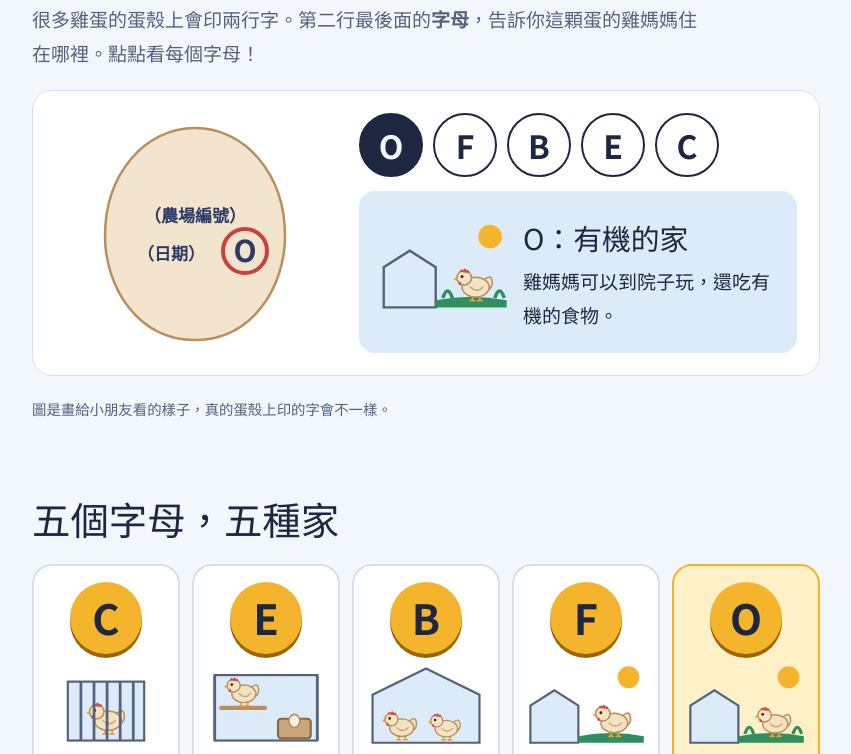
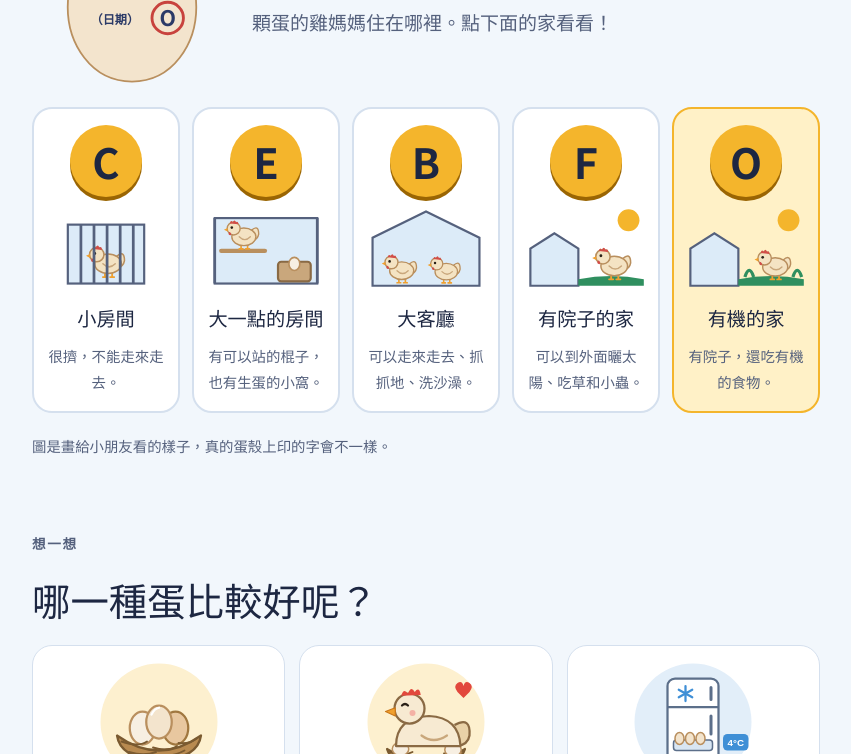
Before and after one commit to chenshanshan3030-hash/egg-school, a plain HTML site: page farming.html in a window 1280 px wide. Shown: the part 677-1431 px from the top of the page, without its empty margins (214-1065 px from the left). Drawn offline with Linux system fonts and the light colour scheme; a web font is replaced by a local one.

Commit message:
Merge duplicate letter sections on 飼養方式
- one section: eggshell with circled letter plus the five clickable home cards
- drop the separate letter buttons/meaning panel and the repeated 小補充
- trim the quiz to four questions

Co-Authored-By: Claude Opus 5.5 <noreply@anthropic.com>

```diff
--- a/farming.html
+++ b/farming.html
@@ -10,7 +10,7 @@
 <link rel="stylesheet" href="https://fonts.googleapis.com/css2?family=Iansui&family=Noto+Sans+TC:wght@400;500;700&display=swap">
 <link rel="stylesheet" href="assets/style.css?v=2">
 <style>
-/* Letters are the star of this page: big yolk badges, a clickable eggshell, and one card per letter. */
+/* Letters are the star of this page: one eggshell plus one clickable card per letter. */
 .homes { display: grid; grid-template-columns: repeat(5, 1fr); gap: 12px; }
 .home {
   background: var(--surface); border: 2px solid var(--line); border-radius: 20px;
@@ -35,24 +35,14 @@
 .grass { fill: var(--leaf); }
 .sun { fill: var(--yolk); }
 
-.decoder { display: grid; grid-template-columns: 280px 1fr; gap: 24px; align-items: center; }
-.decoder > svg { width: 100%; max-width: 280px; justify-self: center; }
+.egg-intro { display: grid; grid-template-columns: 200px 1fr; gap: 20px; align-items: center; }
+.egg-intro svg { width: 100%; max-width: 200px; justify-self: center; }
 .shell-fill { fill: var(--shell); stroke: var(--shell-line); stroke-width: 2.5; }
 .ink-print { fill: #2b3a67; font-family: var(--body); font-weight: 700; }
 .ring { fill: none; stroke: var(--berry); stroke-width: 4; }
-.letters { display: flex; gap: 10px; flex-wrap: wrap; }
-.letters .btn {
-  width: 64px; height: 64px; padding: 0; border-radius: 50%;
-  font-size: 2rem; line-height: 1;
-}
-.meaning { display: grid; grid-template-columns: 130px 1fr; gap: 14px; align-items: center; min-height: 8.5em; }
-.meaning svg { width: 100%; height: auto; }
-.meaning b { font-family: var(--display); font-weight: 400; font-size: 1.8rem; }
 @media (max-width: 640px) {
-  .decoder { grid-template-columns: 1fr; }
-  .decoder > svg { max-width: 220px; }
-  .meaning { grid-template-columns: 1fr; text-align: center; }
-  .meaning svg { max-width: 150px; justify-self: center; }
+  .egg-intro { grid-template-columns: 1fr; text-align: center; }
+  .egg-intro svg { max-width: 170px; }
 }
 .three { display: grid; grid-template-columns: repeat(3, 1fr); gap: 14px; }
 .verdict { font-family: var(--display); font-size: 1.5rem; color: var(--yolk-deep); }
@@ -84,7 +74,7 @@ details.grownup .table-wrap td:last-child, details.grownup .table-wrap th:last-c
       <p class="eyebrow">雞媽媽的家</p>
       <h1>雞媽媽住在哪裡？</h1>
       <p class="answer">看蛋殼上的字母就知道！</p>
-      <p class="lede">有的雞媽媽住在小小的籠子裡，有的可以在大房子裡走來走去，有的還可以到院子曬太陽。蛋殼上印的<b>字母</b>，會告訴你雞媽媽住在哪一種家。</p>
+      <p class="lede">有的雞媽媽住在小小的籠子裡，有的可以在大房子裡走來走去，有的還可以到院子曬太陽。</p>
     </div>
     <img class="pic-lg" src="assets/img/farm.svg" alt="紅色的雞舍和草地上的雞">
   </header>
@@ -104,39 +94,17 @@ details.grownup .table-wrap td:last-child, details.grownup .table-wrap th:last-c
   </svg>
 
   <section aria-labelledby="letters-title" id="letters">
-    <p class="eyebrow">重點來了</p>
     <h2 id="letters-title">蛋殼上的字母，就是雞媽媽的家</h2>
-    <p class="lede">很多雞蛋的蛋殼上會印兩行字。第二行最後面的<b>字母</b>，告訴你這顆蛋的雞媽媽住在哪裡。點點看每個字母！</p>
-    <div class="card decoder">
-      <svg viewBox="0 0 280 230" role="img" aria-label="蛋殼印字示意圖：第二行最後面的字母，圈起來的就是重點">
+    <div class="egg-intro">
+      <svg viewBox="0 0 280 230" role="img" aria-label="蛋殼印字示意圖：第二行最後面的字母被圈起來">
         <path class="shell-fill" d="M140 222 C 82 222 50 168 50 118 C 50 56 90 10 140 10 C 190 10 230 56 230 118 C 230 168 198 222 140 222 Z"/>
         <text class="ink-print" x="140" y="104" text-anchor="middle" font-size="17">（農場編號）</text>
         <text class="ink-print" x="116" y="142" text-anchor="middle" font-size="17">（日期）</text>
         <circle class="ring" cx="190" cy="133" r="22"/>
         <text class="ink-print" id="codeLetter" x="190" y="144" text-anchor="middle" font-size="30">O</text>
       </svg>
-      <div style="display:flex;flex-direction:column;gap:14px;min-width:0">
-        <div class="letters" role="group" aria-label="選一個字母">
-          <button class="btn" type="button" data-k="O" aria-pressed="true">O</button>
-          <button class="btn" type="button" data-k="F" aria-pressed="false">F</button>
-          <button class="btn" type="button" data-k="B" aria-pressed="false">B</button>
-          <button class="btn" type="button" data-k="E" aria-pressed="false">E</button>
-          <button class="btn" type="button" data-k="C" aria-pressed="false">C</button>
-        </div>
-        <div class="meaning note-sky" aria-live="polite">
-          <div id="mPic"></div>
-          <div>
-            <b id="mName">O：有機的家</b>
-            <p id="mText"></p>
-          </div>
-        </div>
-      </div>
+      <p class="lede">很多雞蛋的蛋殼上會印字。第二行最後面圈起來的<b>字母</b>，告訴你這顆蛋的雞媽媽住在哪裡。點下面的家看看！</p>
     </div>
-    <p class="note">圖是畫給小朋友看的樣子，真的蛋殼上印的字會不一樣。</p>
-  </section>
-
-  <section aria-labelledby="homes">
-    <h2 id="homes">五個字母，五種家</h2>
     <div class="homes">
       <button class="home" type="button" data-k="C" aria-pressed="false">
         <span class="big-letter">C</span>
@@ -164,6 +132,7 @@ details.grownup .table-wrap td:last-child, details.grownup .table-wrap th:last-c
         <b>有機的家</b><span class="say">有院子，還吃有機的食物。</span>
       </button>
     </div>
+    <p class="note">圖是畫給小朋友看的樣子，真的蛋殼上印的字會不一樣。</p>
   </section>
 
   <section aria-labelledby="better">
@@ -189,7 +158,6 @@ details.grownup .table-wrap td:last-child, details.grownup .table-wrap th:last-c
         <p>有沒有洗乾淨、有沒有放冰箱，比住在哪裡更重要。</p>
       </div>
     </div>
-    <p class="kid">小補充：「蛋的營養都差不多，差別在雞媽媽住的是小房間、大房間、大客廳，還是有院子的房子。」</p>
   </section>
 
   <section aria-labelledby="quiz">
@@ -242,38 +210,17 @@ details.grownup .table-wrap td:last-child, details.grownup .table-wrap th:last-c
 <script src="assets/quiz.js?v=2"></script>
 <script>
 (function () {
-  var M = {
-    O: ["有機的家", "雞媽媽可以到院子玩，還吃有機的食物。"],
-    F: ["有院子的家", "雞媽媽可以到外面曬太陽、吃草和小蟲。"],
-    B: ["大客廳", "雞媽媽不住籠子，可以在大房子裡走來走去、洗沙澡。"],
-    E: ["大一點的房間", "還是住在籠子裡，但是比較大，有可以站的棍子和生蛋的小窩。"],
-    C: ["小房間", "住在小小的籠子裡，很擠，不能走來走去。"]
-  };
-  var btns = document.querySelectorAll(".letters .btn");
   var cards = document.querySelectorAll(".home");
-  var name = document.getElementById("mName"), text = document.getElementById("mText");
-  var letter = document.getElementById("codeLetter"), pic = document.getElementById("mPic");
+  var letter = document.getElementById("codeLetter");
   function pick(k) {
-    btns.forEach(function (b) { b.setAttribute("aria-pressed", b.dataset.k === k ? "true" : "false"); });
     cards.forEach(function (c) { c.setAttribute("aria-pressed", c.dataset.k === k ? "true" : "false"); });
-    name.textContent = k + "：" + M[k][0];
-    text.textContent = M[k][1];
     letter.textContent = k;
-    var card = document.querySelector('.home[data-k="' + k + '"] svg');
-    pic.innerHTML = card ? card.outerHTML : "";
   }
-  btns.forEach(function (b) { b.addEventListener("click", function () { pick(b.dataset.k); }); });
-  cards.forEach(function (c) {
-    c.addEventListener("click", function () {
-      pick(c.dataset.k);
-      document.getElementById("letters").scrollIntoView({ behavior: "smooth", block: "start" });
-    });
-  });
+  cards.forEach(function (c) { c.addEventListener("click", function () { pick(c.dataset.k); }); });
   pick("O");
 
   renderQuiz(document.getElementById("quizBox"), document.getElementById("score"), [
     ["蛋殼上印 C，表示雞媽媽住在小房間。", true, "是真的！C 是很擠的小籠子。"],
-    ["蛋殼上印 F，表示雞媽媽可以到院子玩。", true, "是真的！F 的雞媽媽可以到外面曬太陽。"],
     ["蛋殼上印 B，表示雞媽媽住在小籠子裡。", false, "是假的！B 是大客廳，雞媽媽可以走來走去。"],
     ["蛋殼上印 O，表示雞媽媽吃有機的食物。", true, "是真的！O 是有機的家。"],
     ["住在院子的雞媽媽，生的蛋一定比較營養。", false, "是假的！營養差不多，雞媽媽吃什麼比較重要。"]
```
